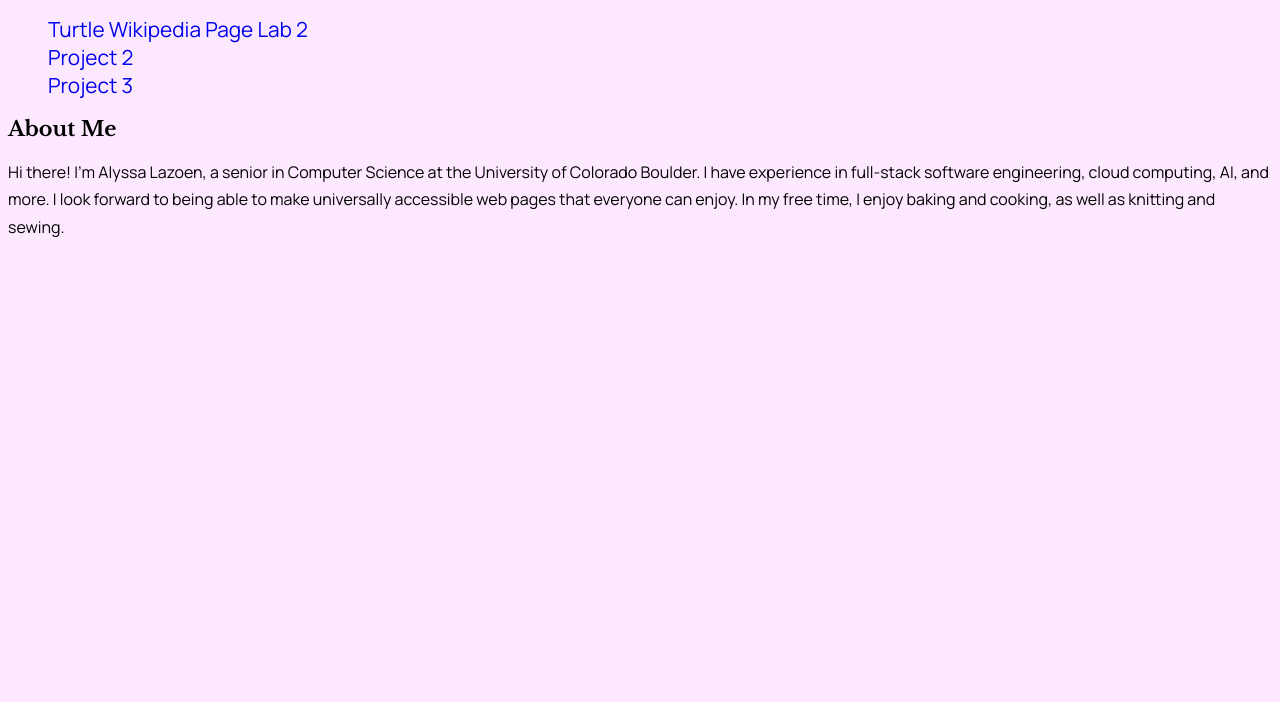
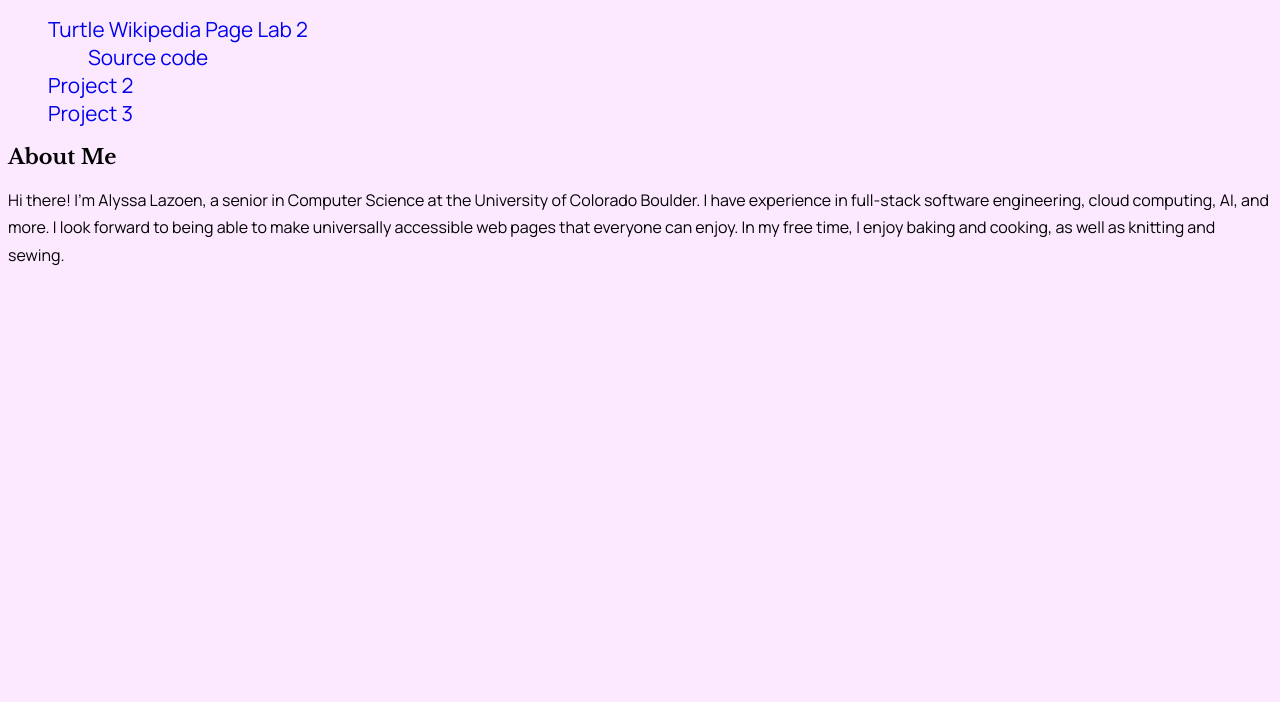
Before and after one commit to aslazoen/UD-Portal, a plain HTML site: page index.html in a window 1280 px wide. Shown: the part 98-800 px from the top of the page. Drawn offline with nearby package versions, Linux system fonts and the light colour scheme.

Commit message:
Adding source code link

```diff
--- a/index.html
+++ b/index.html
@@ -13,7 +13,11 @@
     <h2>Navigation</h2>
     <nav>
         <ul>
-            <li><a href = "Lab2/lab2-wikipedia.html">Turtle Wikipedia Page Lab 2</a></li>
+            <li><a href = "Lab2/lab2-wikipedia.html">Turtle Wikipedia Page Lab 2</a>
+                <ul>
+                    <li><a href = "https://github.com/aslazoen/UD-Portal/tree/main/Lab2">Source code</a></li>
+                </ul>
+            </li>
             <li><a href = "index.html">Project 2</a></li>
             <li><a href = "index.html">Project 3</a></li>
         </ul>
```
